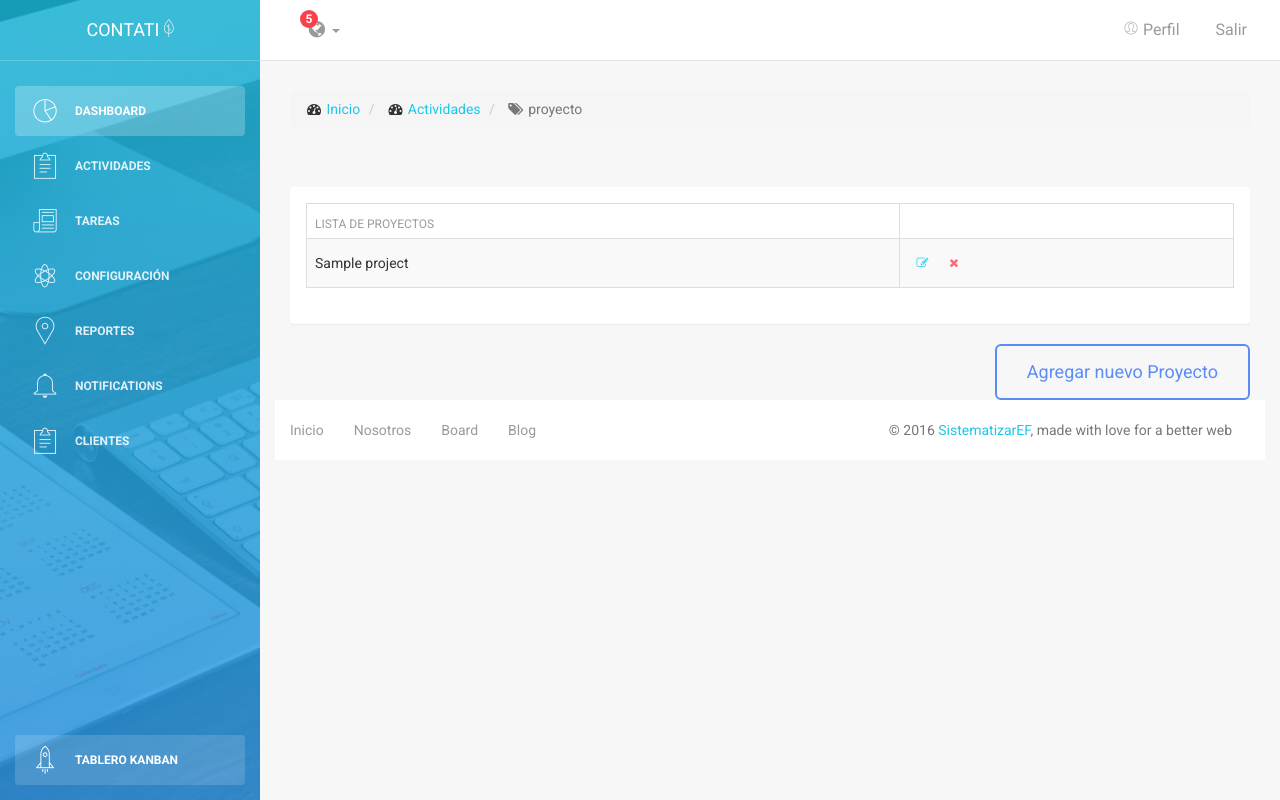
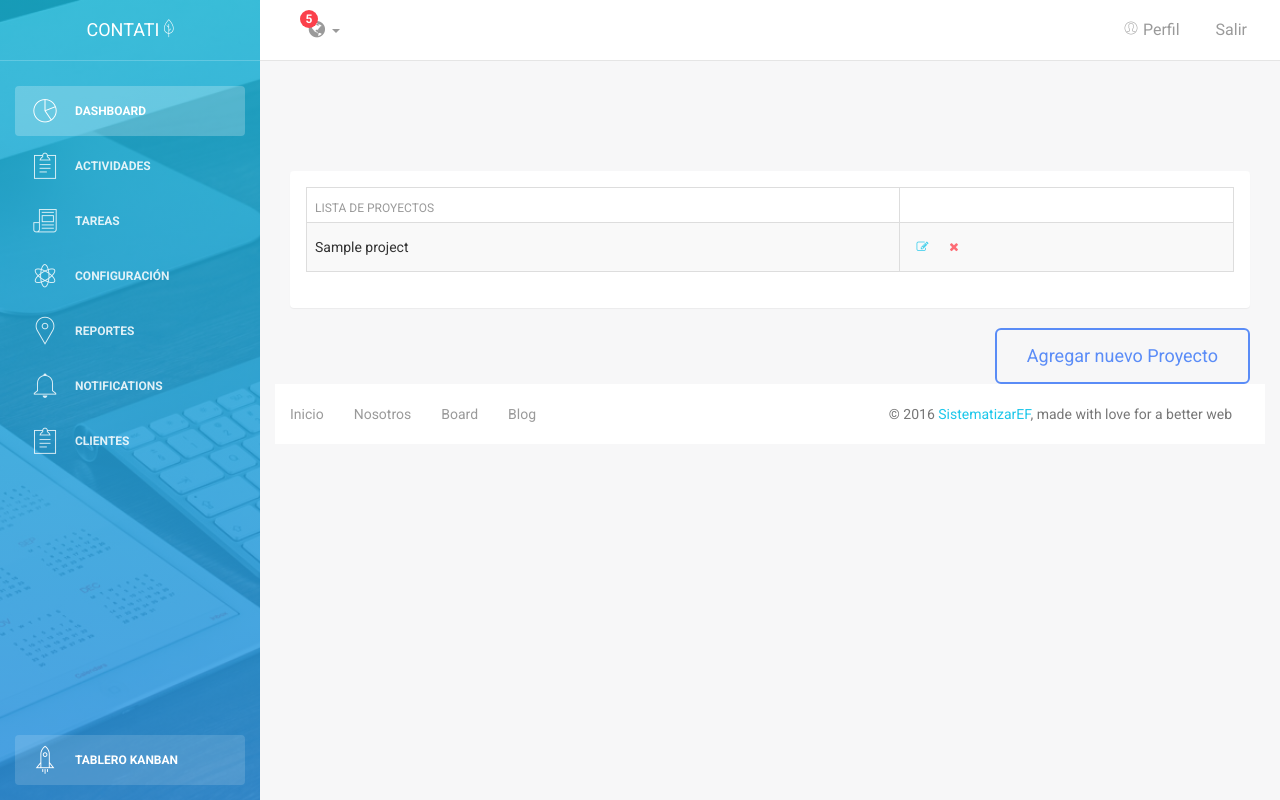
Before and after one commit to stzef/contati, a Django app: template activities/templates/projects.html in a window 1280 px wide. Run offline with Django 3.2, Linux system fonts and the light colour scheme; the template is opened without the code that fills it: most values are stand-ins (such as "Sample title", 1, 10 or a date in 2020); some libraries are stand-ins or nearby versions.

Commit message:
quitar link inicio proyect

```diff
--- a/activities/templates/projects.html
+++ b/activities/templates/projects.html
@@ -4,18 +4,9 @@
 
           <div class="row">
             <div class="col-lg-12 col-sm-12">
-                    <ol class="breadcrumb">
-                        <li>
-                            <i class="fa fa-dashboard"></i>  <a href="{% url 'index' %}">Inicio</a>
-                        </li>
-                        <li>
-                            <i class="fa fa-dashboard"></i>  <a href="{% url 'list_activities' %}">Actividades</a>
-                        </li>
+                    <br>
+                    <br>
 
-                        <li class="active">
-                            <i class="fa fa-tags"></i> proyecto
-                        </li>
-                    </ol>
             </div>
             </div>
 
```
